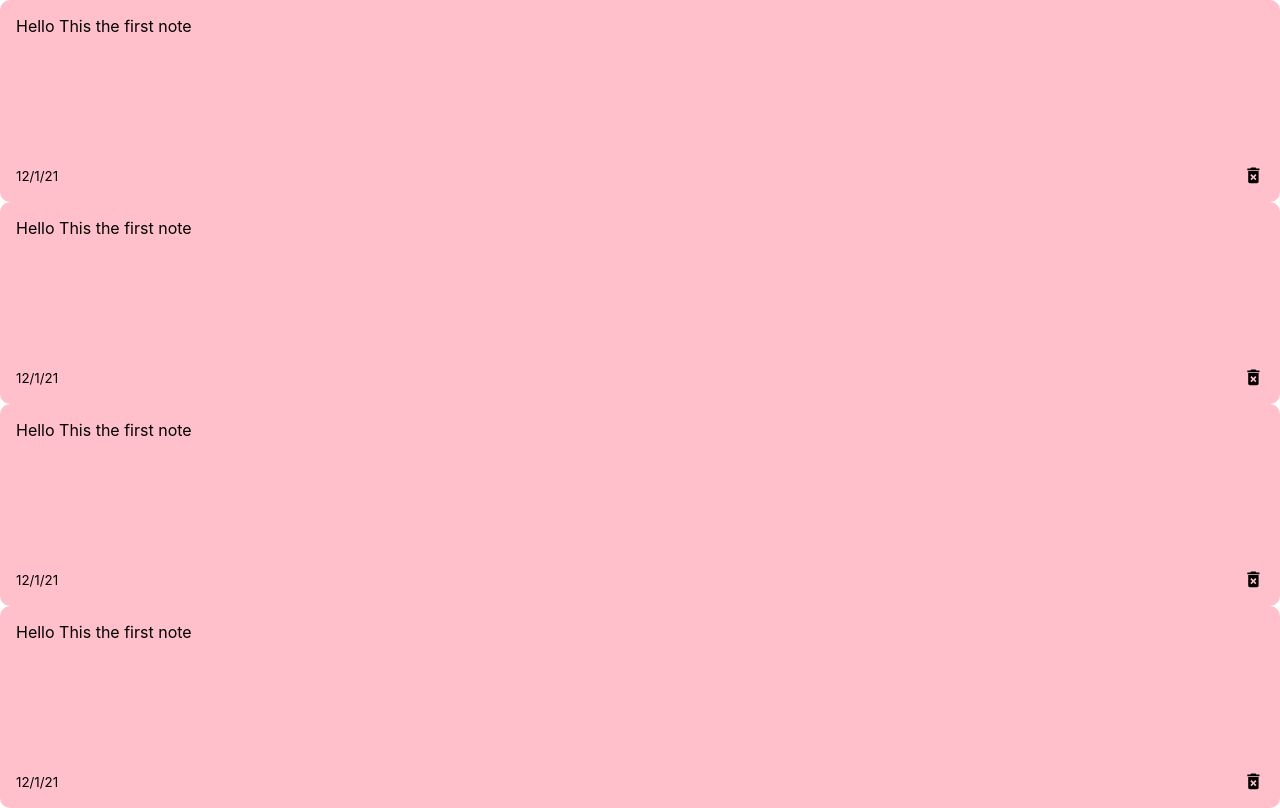
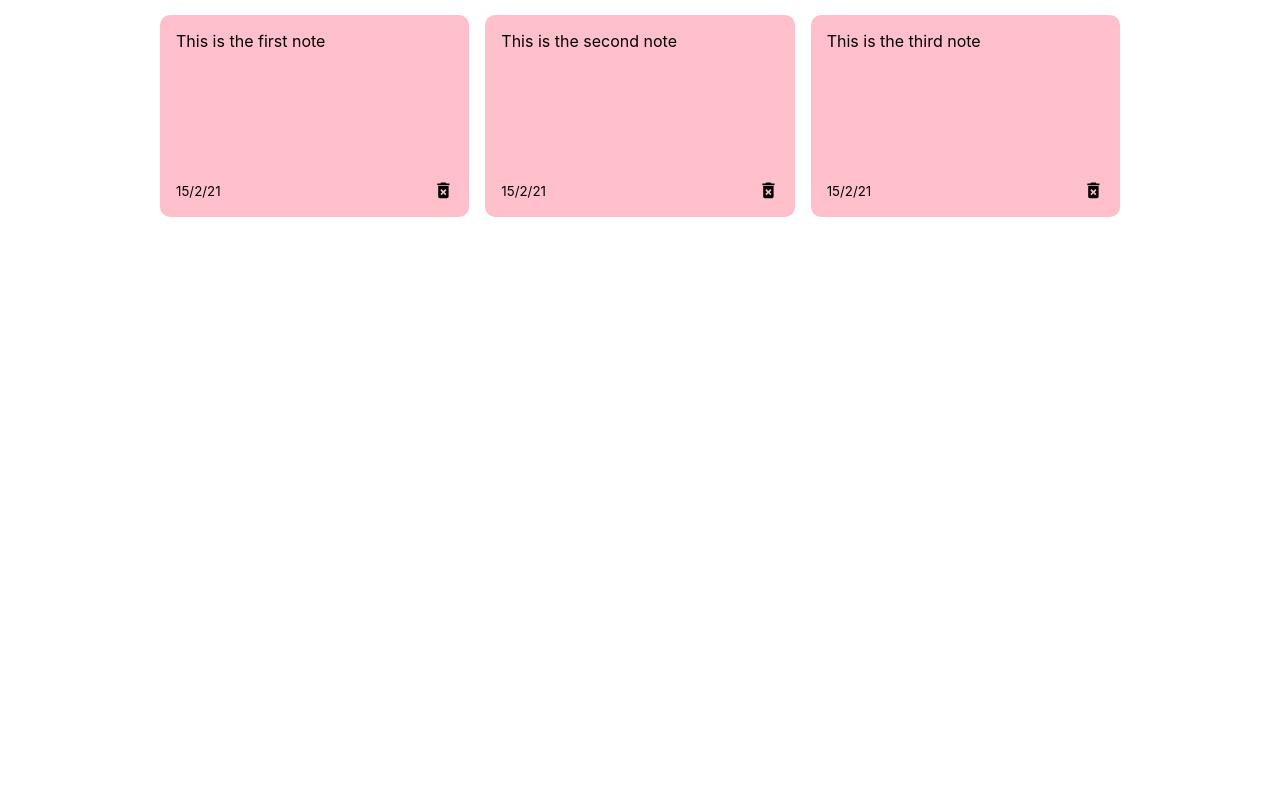
Before and after one commit to hack-e-d/notes-app, a React (Create React App) app: page / in a window 1280 px wide. Built offline with nearby package versions, Linux system fonts and the light colour scheme.

Commit message:
Dynamic notes
Dynamic display of notes has been implemented

```diff
--- a/src/App.js
+++ b/src/App.js
@@ -1,9 +1,28 @@
+import { useState } from "react";
+import { nanoid } from "nanoid";
 import NotesList from "./components/NotesList"
 
 const App = () => {
+  const [notes, setNotes] = useState([{
+    id: nanoid(),
+    text: "This is the first note",
+    date: "15/2/21"
+  },
+  {
+    id: nanoid(),
+    text: "This is the second note",
+    date: "15/2/21"
+  },
+  {
+    id: nanoid(),
+    text: "This is the third note",
+    date: "15/2/21"
+  }]);
+
+
   return (
     <div className="container">
-      <NotesList />
+      <NotesList notes = {notes}/>
     </div>
   );
 };
--- a/src/components/Note.js
+++ b/src/components/Note.js
@@ -1,11 +1,11 @@
 import { MdDeleteForever } from 'react-icons/md';
 
-const Note = () => {
+const Note = ({ id, text, date }) => {
     return (
         <div className="note">
-            <span>Hello This the first note</span>
+            <span>{text}</span>
             <div className="note-footer">
-                <small>12/1/21</small>
+                <small>{date}</small>
                 <MdDeleteForever className="delete-icon" size="1.3em"/>
             </div>
         </div>
--- a/src/components/NotesList.js
+++ b/src/components/NotesList.js
@@ -1,12 +1,11 @@
 import Note from './Note';
 
-const NotesList = () =>{
+const NotesList = ({ notes }) =>{
     return (
         <div className = "notes-list">
-            <Note />
-            <Note />
-            <Note />
-            <Note />
+            {notes.map((note) => (
+                <Note id={note.id} text={note.text} date={note.date} />
+            ))}
         </div>
     );
 };
--- a/src/index.css
+++ b/src/index.css
@@ -12,8 +12,19 @@ code {
     monospace;
 }
 
+.container {
+  max-width: 960px;
+  margin-right: auto;
+  margin-left: auto;
+  padding-top: 15px;
+  padding-right: 15px;
+  padding-left: 15px;
+}
+
 .notes-list {
-
+   display: grid;
+   grid-gap: 1rem;
+   grid-template-columns: repeat(auto-fit, minmax(250px, 1fr));
 }
 
 .note {
```
